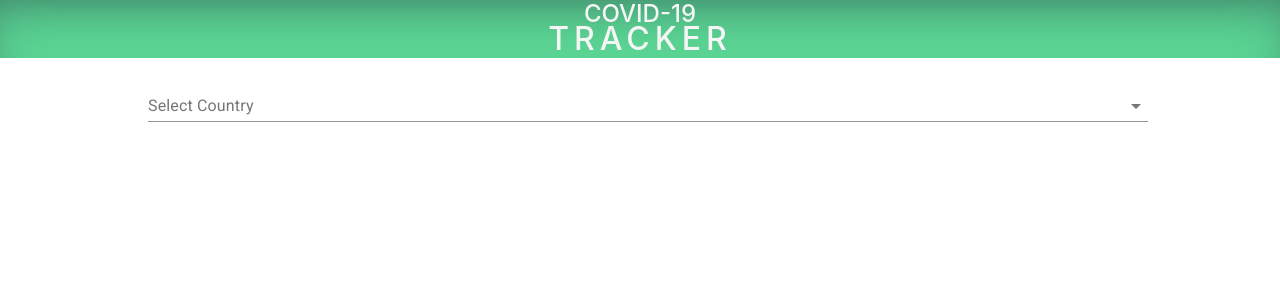
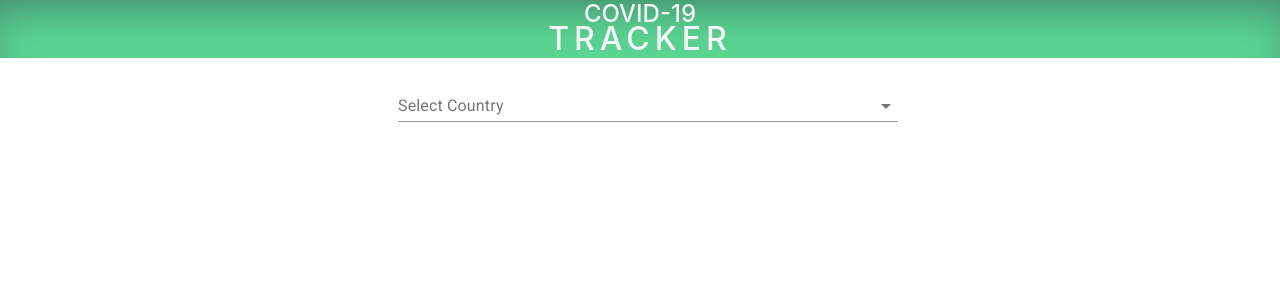
Before and after one commit to huzaifazahoorchohan/covid19-app-bootcamp2020, a React (Create React App) app: page / in a window 1280 px wide. Shown: the top 300 px of the page. Built offline with nearby package versions, Linux system fonts and the light colour scheme.

Commit message:
Update SelectCountries.jsx

```diff
--- a/src/Components/SelectCountries.jsx
+++ b/src/Components/SelectCountries.jsx
@@ -8,7 +8,7 @@ import Select from '@material-ui/core/Select';
 const useStyles = makeStyles((theme) => ({
   formControl: {
     margin: theme.spacing(1),
-    minWidth: 1000,
+    minWidth: 500,
     position:'absolute',
     left:'50%',
     transform:'translate(-50%)',
```
